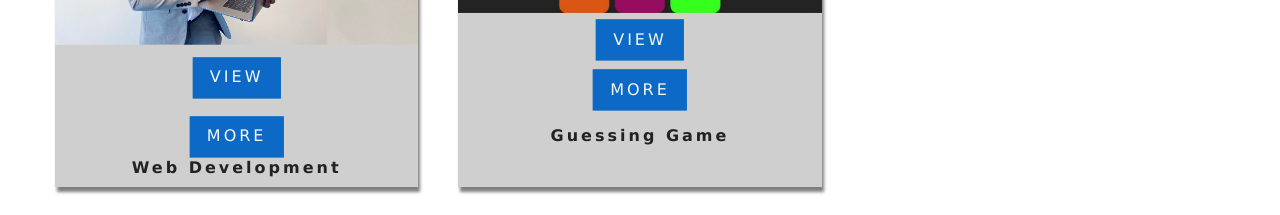
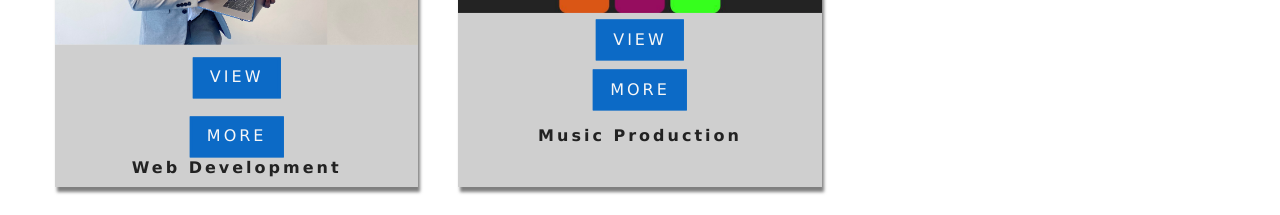
Before and after one commit to Oyeleye/consult-leye, a React (Create React App) app: page / in a window 1280 px wide. Shown: the part 2260-2475 px from the top of the page. Built offline with nearby package versions, Linux system fonts and the light colour scheme.

Commit message:
Change guessing game and image to music production

```diff
--- a/src/data.js
+++ b/src/data.js
@@ -944,7 +944,7 @@ export default [
     fields: {
       codeUrl:"https://github.com/Oyeleye/guessingGameProject",
       serviceUrl:"https://guessing-game-24e47.web.app",
-      name: "Guessing game",
+      name: "Music production",
       slug: "presidential-room",
       type: "presidential",
       price: 600,
```
